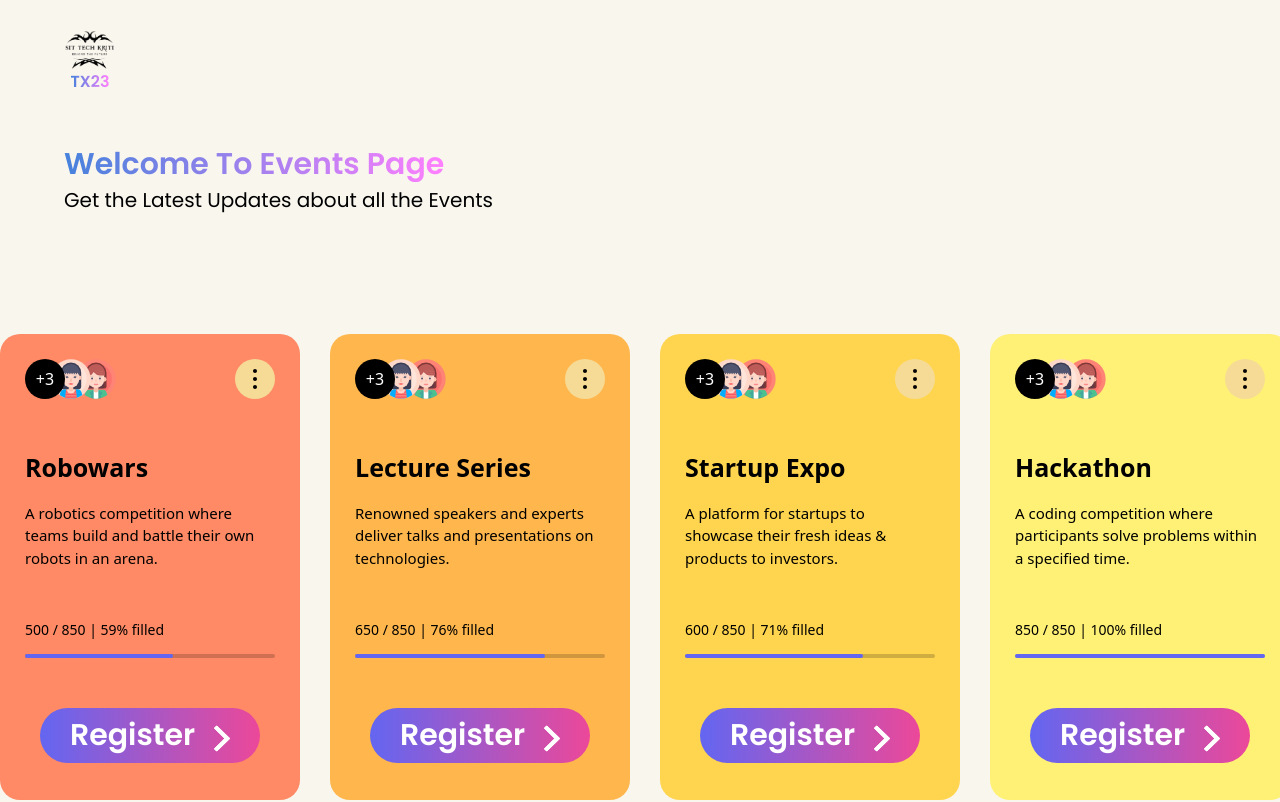
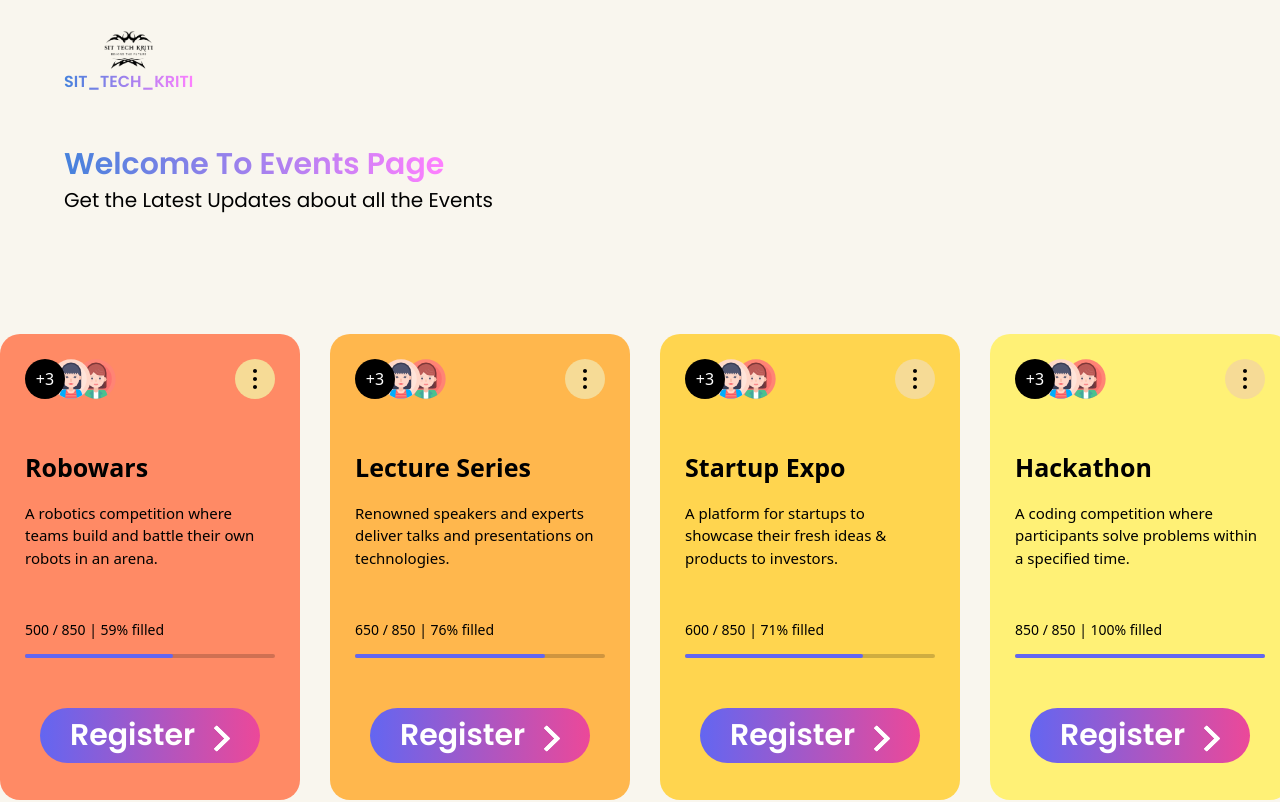
Before and after one commit to royalrajputayush/tech, a Next.js app: page /events in a window 1280 px wide. Shown: the top 802 px of the page. Built offline with nearby package versions, Linux system fonts and the light colour scheme.

Commit message:
Update Navbar.tsx

```diff
--- a/components/Navbar.tsx
+++ b/components/Navbar.tsx
@@ -21,7 +21,7 @@
               width={52}
               priority={true}
             />
-            <h1 className="font-semibold text-gradient">TX23</h1>
+            <h1 className="font-semibold text-gradient">SIT_TECH_KRITI</h1>
           </div>
           <ul className="list-none ss:flex hidden justify-end items-center flex-1">
             {navLinks.map((nav, index) => (
```
